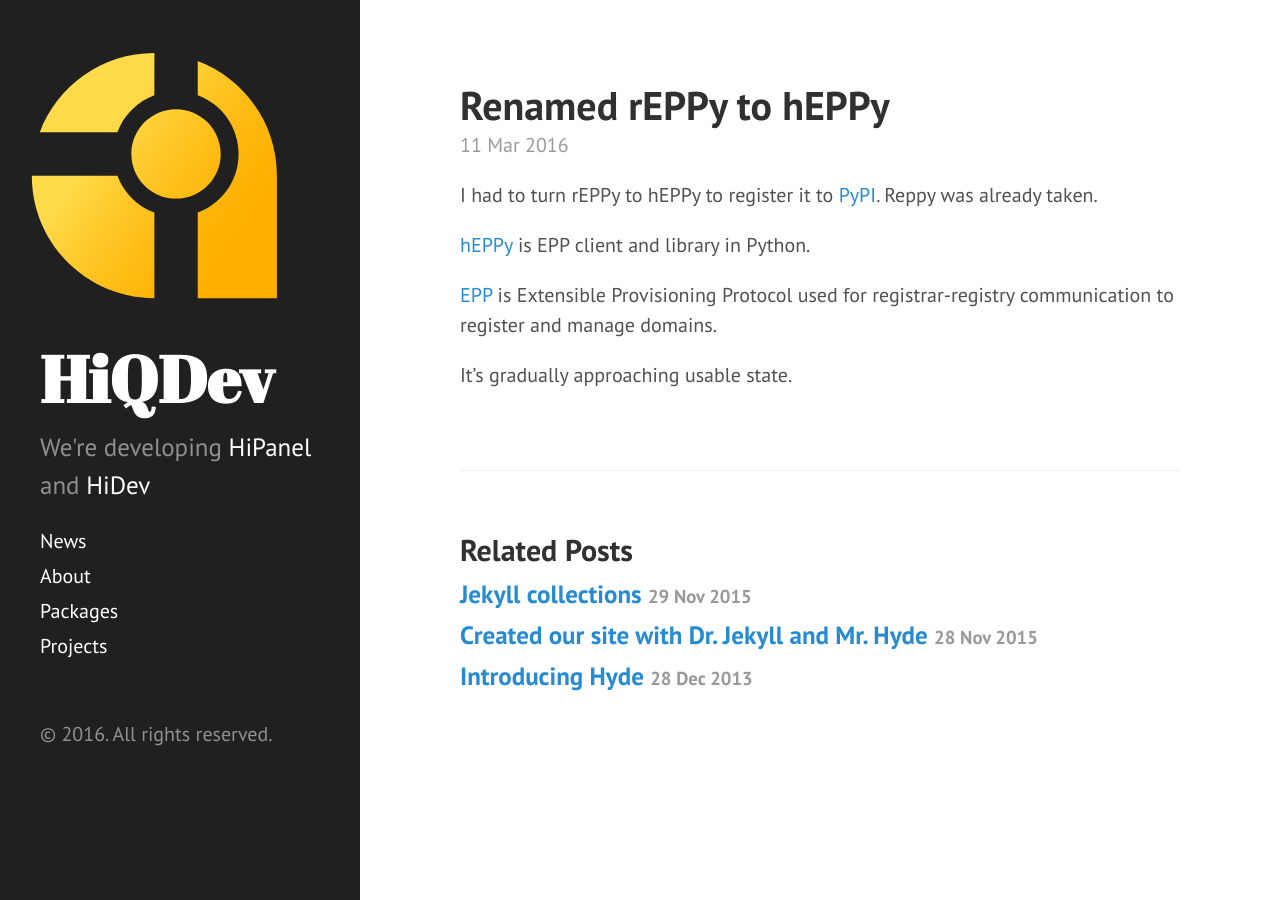
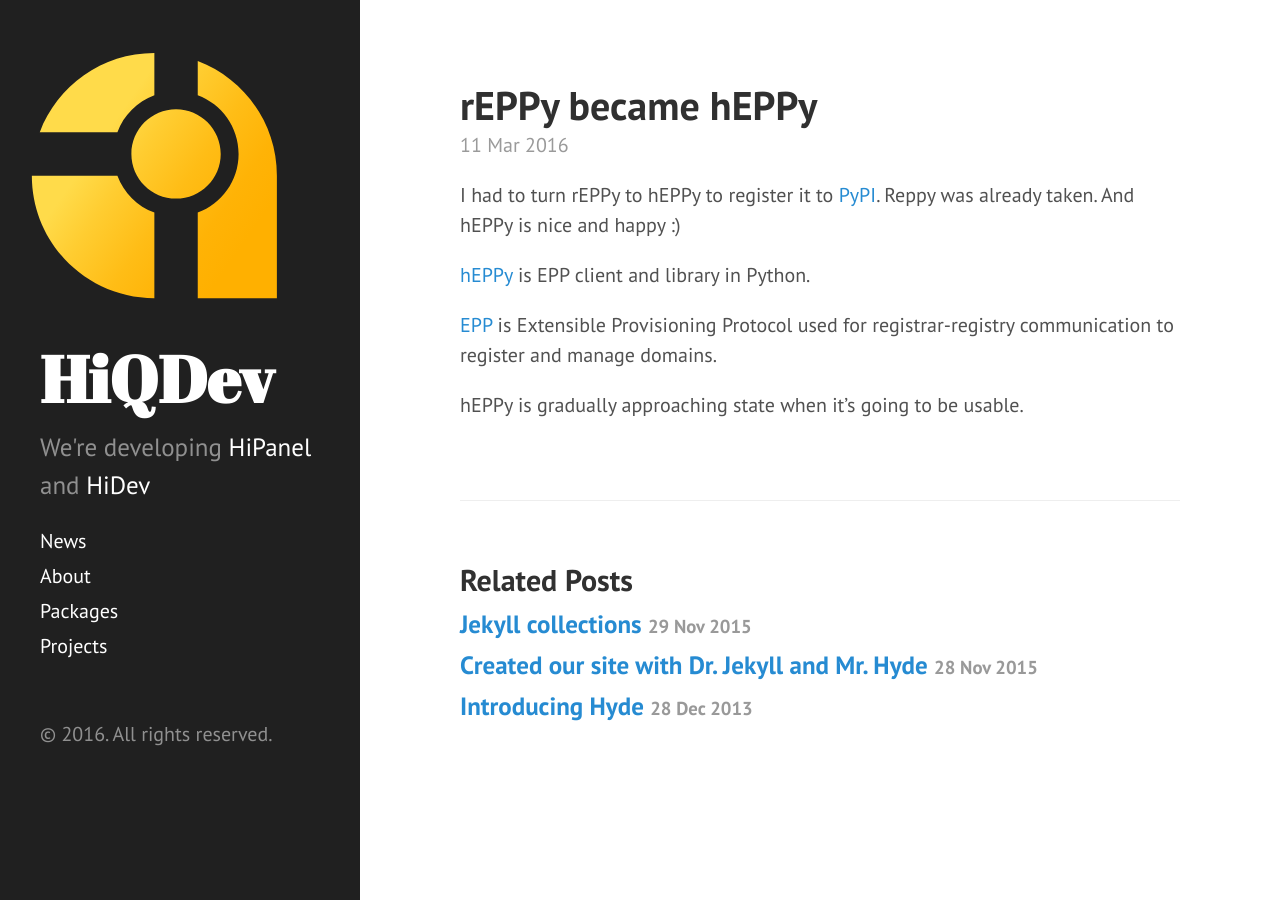
Before and after one commit to hiqdev/hiqdev.github.io, a Jekyll site: the page built from _posts/2016-03-11-renamed-reppy-to-heppy.md, in a window 1280 px wide. Built offline with Jekyll 4.4.1, drawn with Linux system fonts in a browser that asks for light colours; Markdown is read by kramdown in place of the engine named in the settings.

Commit message:
improved heppy article

```diff
--- a/_posts/2016-03-11-renamed-reppy-to-heppy.md
+++ b/_posts/2016-03-11-renamed-reppy-to-heppy.md
@@ -1,12 +1,12 @@
 ---
 layout: post
-title: Renamed rEPPy to hEPPy
+title: rEPPy became hEPPy
 date: 2016-03-11 18:00
 ---
 
 I had to turn rEPPy to hEPPy to register
 it to [PyPI](https://pypi.python.org/pypi/heppy/).
-Reppy was already taken.
+Reppy was already taken. And hEPPy is nice and happy :)
 
 [hEPPy](/heppy) is EPP client and library in Python.
 
@@ -14,4 +14,4 @@ Reppy was already taken.
 is Extensible Provisioning Protocol used for registrar-registry
 communication to register and manage domains.
 
-It's gradually approaching usable state.
+hEPPy is gradually approaching state when it's going to be usable.
```
